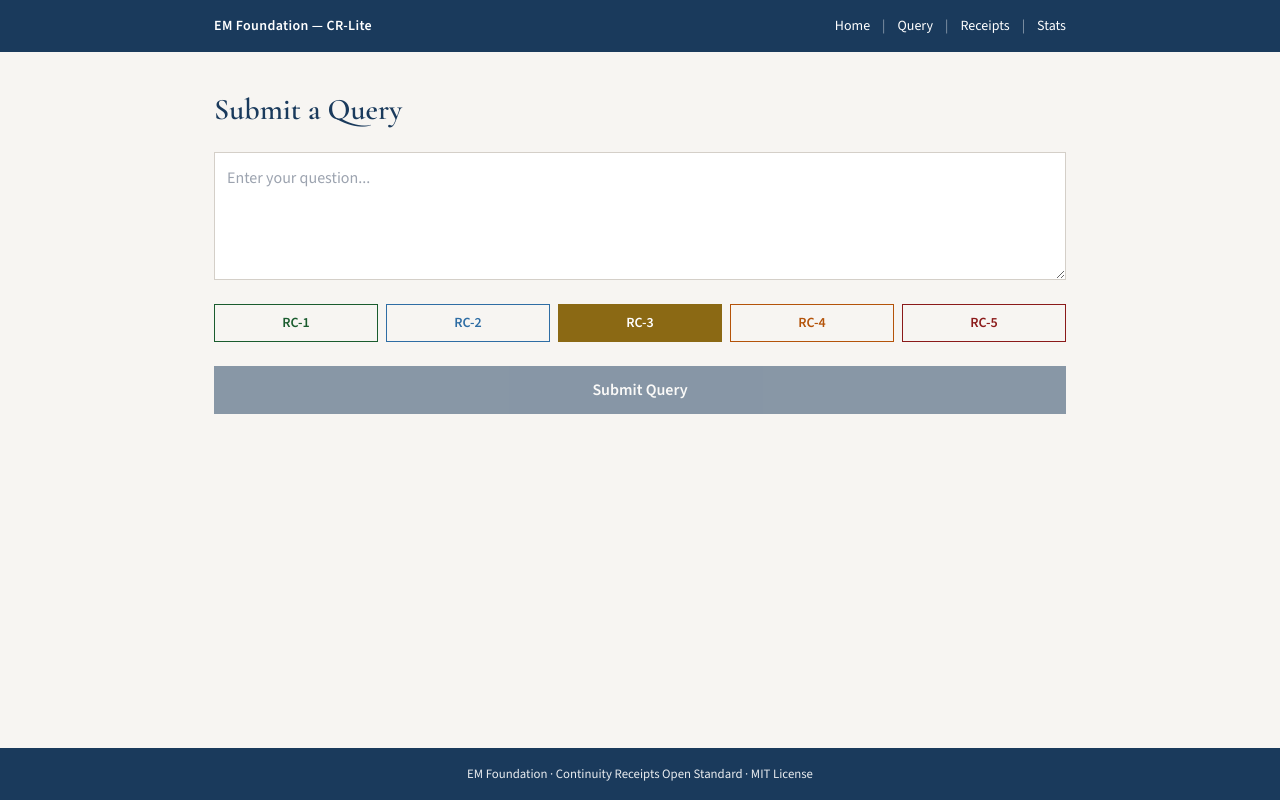
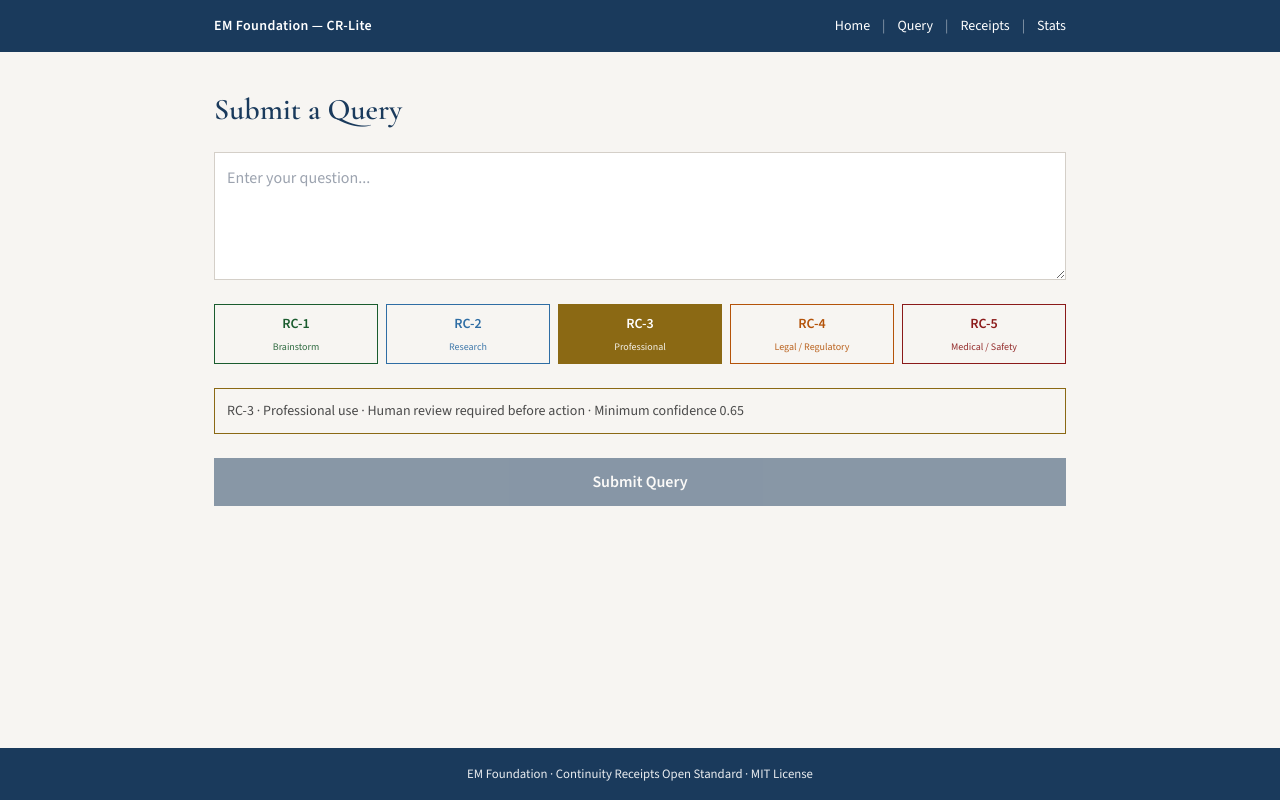
Before and after one commit to havilonsync/EM-Foundation-project-CR-Lite, a Next.js app in the folder frontend/: page /query in a window 1280 px wide. Built offline with nearby package versions, Linux system fonts and the light colour scheme.

Commit message:
Define reliance level labels and descriptions
Added RC_LABELS and RC_DESCRIPTIONS for reliance levels.

```diff
--- a/frontend/src/app/(main)/query/page.tsx
+++ b/frontend/src/app/(main)/query/page.tsx
@@ -15,6 +15,22 @@ import {
   toProvenanceDiagramProps,
 } from "@/lib/receipt";
 import { RC_COLORS, RC_LEVELS, type RelianceLevel } from "@/lib/rc-levels";
+
+const RC_LABELS: Record<string, string> = {
+  "RC-1": "Brainstorm",
+  "RC-2": "Research",
+  "RC-3": "Professional",
+  "RC-4": "Legal / Regulatory",
+  "RC-5": "Medical / Safety",
+};
+
+const RC_DESCRIPTIONS: Record<string, string> = {
+  "RC-1": "RC-1 · Brainstorm · Casual reference only · Minimum confidence 0.30",
+  "RC-2": "RC-2 · Research assistance · Human review recommended for consequential decisions · Minimum confidence 0.50",
+  "RC-3": "RC-3 · Professional use · Human review required before action · Minimum confidence 0.65",
+  "RC-4": "RC-4 · Legal / Regulatory · Expert review mandatory · Minimum confidence 0.80",
+  "RC-5": "RC-5 · Medical / Safety · Do not rely without qualified expert verification · Minimum confidence 0.90",
+};
 
 export default function QueryPage() {
   const [query, setQuery] = useState("");
@@ -74,7 +90,7 @@ export default function QueryPage() {
               key={level}
               type="button"
               onClick={() => setRelianceLevel(level)}
-              className="rounded-none border px-4 py-2 text-sm font-semibold"
+              className="rounded-none border px-4 py-2 font-semibold flex flex-col items-center gap-1"
               style={{
                 borderColor: color,
                 backgroundColor: selected ? color : "transparent",
@@ -82,10 +98,25 @@ export default function QueryPage() {
                 fontFamily: "var(--font-ui)",
               }}
             >
-              {level}
+              <span style={{ fontSize: "14px" }}>{level}</span>
+              <span style={{ fontSize: "10px", fontWeight: 400, opacity: 0.9 }}>
+                {RC_LABELS[level]}
+              </span>
             </button>
           );
         })}
+      </div>
+
+      <div
+        className="text-sm p-3 border"
+        style={{
+          borderColor: RC_COLORS[relianceLevel],
+          color: "var(--stone)",
+          fontFamily: "var(--font-ui)",
+          backgroundColor: RC_COLORS[relianceLevel] + "18",
+        }}
+      >
+        {RC_DESCRIPTIONS[relianceLevel]}
       </div>
 
       <button
@@ -134,9 +165,7 @@ export default function QueryPage() {
           {receipt.status === "PASS" ? (
             <>
               {answer && (
-                <div
-                  className="receipt-gold-border p-4"
-                >
+                <div className="receipt-gold-border p-4">
                   <h3 className="mb-2 text-sm font-semibold">Answer</h3>
                   <AnswerText text={answer} />
                 </div>
```
